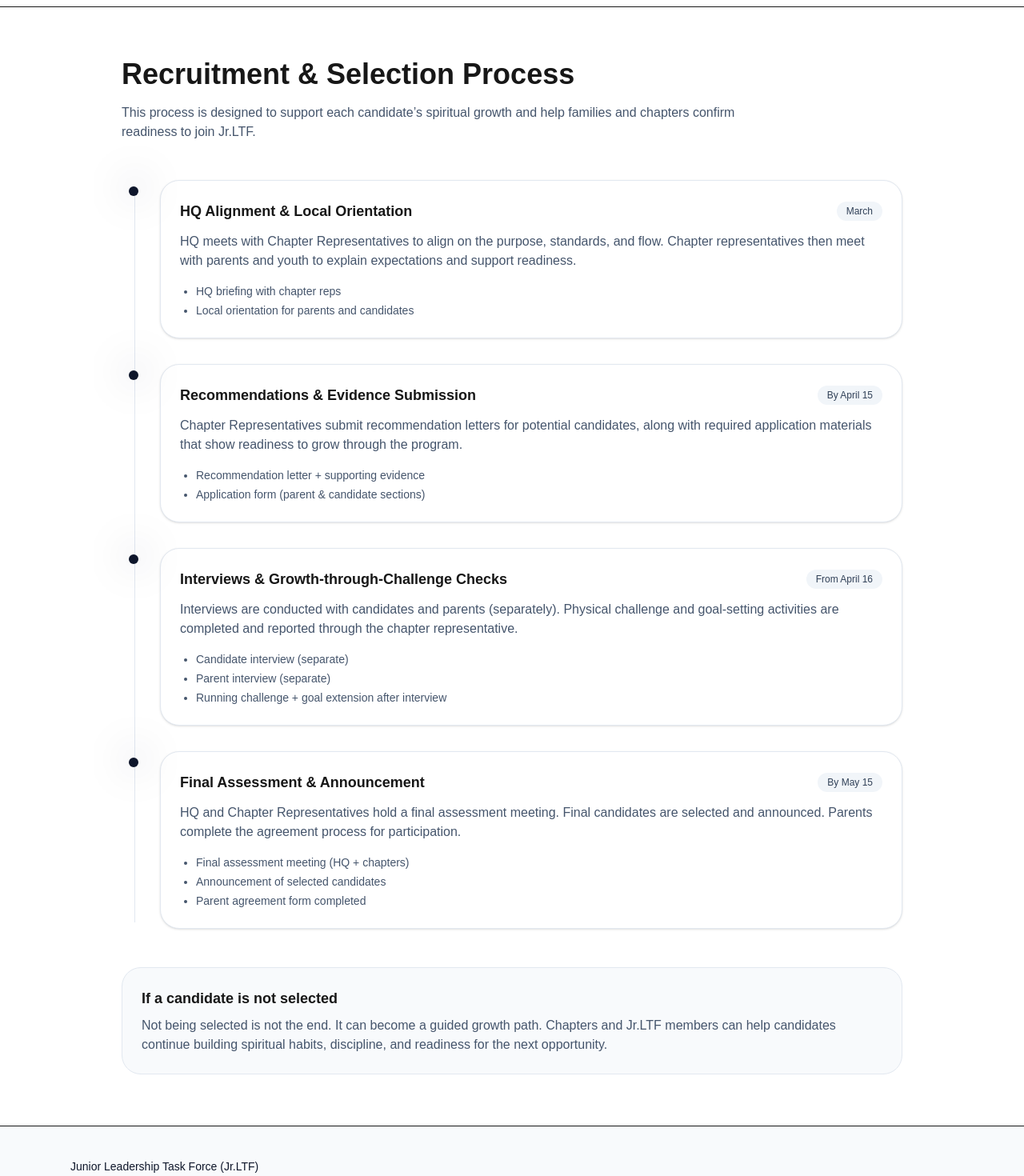
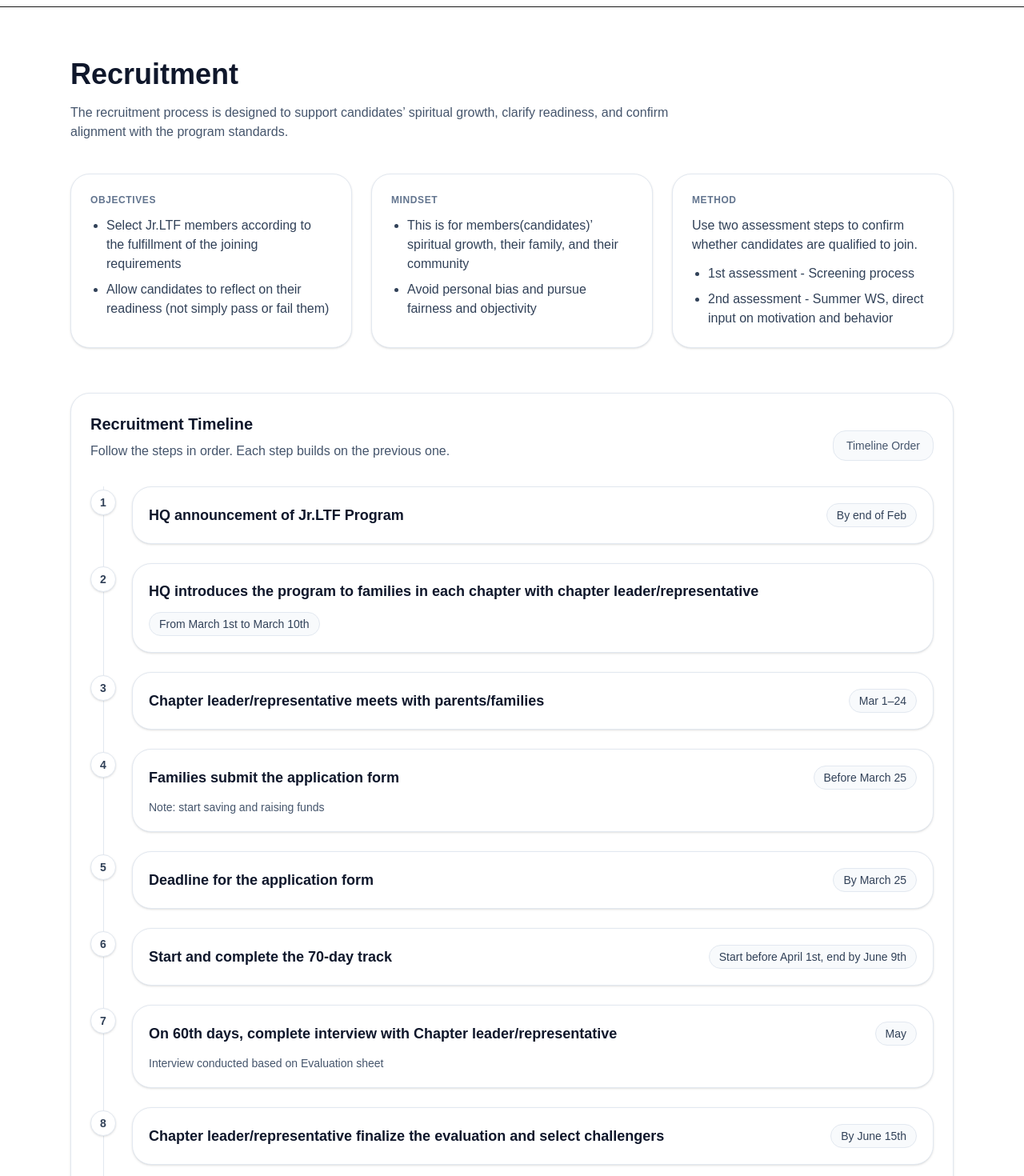
Before and after one commit to nyamkadorj/jrltf-site, a Next.js app: page /recruitment in a window 1280 px wide. Shown: the part 60-1530 px from the top of the page at 80% size. Built offline with nearby package versions, Linux system fonts and the light colour scheme.

Commit message:
“Update”

```diff
--- a/src/app/recruitment/page.tsx
+++ b/src/app/recruitment/page.tsx
@@ -1,74 +1,238 @@
-import FlowSteps from "../../components/FlowSteps";
+// src/app/recruitment/page.tsx
+"use client";
 
-import Timeline, { TimelineItem } from "../../components/Timeline";
-<div className="mt-12">
-  <FlowSteps />
-</div>
+import React from "react";
+import { motion } from "framer-motion";
+
+const EASE = [0.16, 1, 0.3, 1] as const;
+
+const fadeUp = (delay = 0) => ({
+  initial: { opacity: 0, y: 14 },
+  whileInView: { opacity: 1, y: 0 },
+  viewport: { once: true, amount: 0.25 },
+  transition: { duration: 0.7, ease: EASE, delay },
+});
+
+const container = {
+  hidden: {},
+  show: {
+    transition: {
+      staggerChildren: 0.08,
+      delayChildren: 0.05,
+    },
+  },
+};
+
+const item = {
+  hidden: { opacity: 0, y: 16 },
+  show: { opacity: 1, y: 0, transition: { duration: 0.7, ease: EASE } },
+};
+
+type Step = {
+  title: string;
+  date: string;
+  note?: string;
+};
+
+const TIMELINE: Step[] = [
+  { title: "HQ announcement of Jr.LTF Program", date: "By end of Feb" },
+  {
+    title:
+      "HQ introduces the program to families in each chapter with chapter leader/representative",
+    date: "From March 1st to March 10th",
+  },
+  {
+    title: "Chapter leader/representative meets with parents/families",
+    date: "Mar 1–24",
+  },
+  {
+    title: "Families submit the application form",
+    date: "Before March 25",
+    note: "Note: start saving and raising funds",
+  },
+  { title: "Deadline for the application form", date: "By March 25" },
+  {
+    title: "Start and complete the 70-day track",
+    date: "Start before April 1st, end by June 9th",
+  },
+  {
+    title: "On 60th days, complete interview with Chapter leader/representative",
+    date: "May",
+    note: "Interview conducted based on Evaluation sheet",
+  },
+  {
+    title:
+      "Chapter leader/representative finalize the evaluation and select challengers",
+    date: "By June 15th",
+  },
+  {
+    title: "Jr. LTF’s International Challenger’s Course",
+    date: "Tentative date July 27th – Aug 10th",
+  },
+  { title: "Selection of Jr.LTF members", date: "At the end of WS" },
+];
 
 export default function RecruitmentPage() {
-  const items: TimelineItem[] = [
-    {
-      title: "HQ Alignment & Local Orientation",
-      dateLabel: "March",
-      body: "HQ meets with Chapter Representatives to align on the purpose, standards, and flow. Chapter representatives then meet with parents and youth to explain expectations and support readiness.",
-      bullets: [
-        "HQ briefing with chapter reps",
-        "Local orientation for parents and candidates",
-      ],
-    },
-    {
-      title: "Recommendations & Evidence Submission",
-      dateLabel: "By April 15",
-      body: "Chapter Representatives submit recommendation letters for potential candidates, along with required application materials that show readiness to grow through the program.",
-      bullets: [
-        "Recommendation letter + supporting evidence",
-        "Application form (parent & candidate sections)",
-      ],
-    },
-    {
-      title: "Interviews & Growth-through-Challenge Checks",
-      dateLabel: "From April 16",
-      body: "Interviews are conducted with candidates and parents (separately). Physical challenge and goal-setting activities are completed and reported through the chapter representative.",
-      bullets: [
-        "Candidate interview (separate)",
-        "Parent interview (separate)",
-        "Running challenge + goal extension after interview",
-      ],
-    },
-    {
-      title: "Final Assessment & Announcement",
-      dateLabel: "By May 15",
-      body: "HQ and Chapter Representatives hold a final assessment meeting. Final candidates are selected and announced. Parents complete the agreement process for participation.",
-      bullets: [
-        "Final assessment meeting (HQ + chapters)",
-        "Announcement of selected candidates",
-        "Parent agreement form completed",
-      ],
-    },
-  ];
+  return (
+    <div className="bg-white">
+      <div className="mx-auto max-w-6xl px-6 py-16">
+        {/* Header */}
+        <motion.div {...fadeUp(0)} className="max-w-3xl">
+          <h1 className="text-4xl font-bold text-slate-900">Recruitment</h1>
+          <p className="mt-4 text-slate-600">
+            The recruitment process is designed to support candidates’ spiritual
+            growth, clarify readiness, and confirm alignment with the program
+            standards.
+          </p>
+        </motion.div>
 
-  return (
-    <div className="mx-auto max-w-5xl px-6 py-16">
-      <div className="max-w-3xl">
-        <h1 className="text-4xl font-bold">Recruitment & Selection Process</h1>
-        <p className="mt-4 text-slate-600">
-          This process is designed to support each candidate’s spiritual growth
-          and help families and chapters confirm readiness to join Jr.LTF.
-        </p>
-      </div>
+        {/* Top cards */}
+        <div className="mt-10 grid gap-6 lg:grid-cols-3">
+          <InfoCard title="Objectives" delay={0.05}>
+            <ul className="list-disc space-y-2 pl-5 text-slate-700">
+              <li>
+                Select Jr.LTF members according to the fulfillment of the
+                joining requirements
+              </li>
+              <li>
+                Allow candidates to reflect on their readiness (not simply pass
+                or fail them)
+              </li>
+            </ul>
+          </InfoCard>
 
-      <div className="mt-12">
-        <Timeline items={items} />
-      </div>
+          <InfoCard title="Mindset" delay={0.08}>
+            <ul className="list-disc space-y-2 pl-5 text-slate-700">
+              <li>
+                This is for members(candidates)’ spiritual growth, their family,
+                and their community
+              </li>
+              <li>Avoid personal bias and pursue fairness and objectivity</li>
+            </ul>
+          </InfoCard>
 
-      <div className="mt-12 rounded-3xl border border-slate-200 bg-slate-50 p-6">
-        <h2 className="text-lg font-semibold">If a candidate is not selected</h2>
-        <p className="mt-2 text-slate-600">
-          Not being selected is not the end. It can become a guided growth path.
-          Chapters and Jr.LTF members can help candidates continue building
-          spiritual habits, discipline, and readiness for the next opportunity.
-        </p>
+          <InfoCard title="Method" delay={0.11}>
+            <p className="text-slate-700">
+              Use two assessment steps to confirm whether candidates are
+              qualified to join.
+            </p>
+            <ul className="mt-3 list-disc space-y-2 pl-5 text-slate-700">
+              <li>1st assessment - Screening process</li>
+              <li>
+                2nd assessment - Summer WS, direct input on motivation and
+                behavior
+              </li>
+            </ul>
+          </InfoCard>
+        </div>
+
+        {/* Timeline */}
+        <motion.div
+          {...fadeUp(0.14)}
+          className="mt-14 rounded-3xl border border-slate-200 bg-white p-6 shadow-sm"
+        >
+          <div className="flex items-end justify-between gap-4">
+            <div>
+              <h2 className="text-xl font-semibold text-slate-900">
+                Recruitment Timeline
+              </h2>
+              <p className="mt-2 text-slate-600">
+                Follow the steps in order. Each step builds on the previous one.
+              </p>
+            </div>
+
+            <span className="hidden rounded-2xl border border-slate-200 bg-slate-50 px-4 py-2 text-sm text-slate-600 md:inline">
+              Timeline Order
+            </span>
+          </div>
+
+          <div className="mt-8">
+            <VerticalTimeline steps={TIMELINE} />
+          </div>
+        </motion.div>
       </div>
     </div>
   );
 }
+
+/* ---------------- UI Components ---------------- */
+
+function InfoCard({
+  title,
+  delay,
+  children,
+}: {
+  title: string;
+  delay: number;
+  children: React.ReactNode;
+}) {
+  return (
+    <motion.section
+      {...fadeUp(delay)}
+      className="rounded-3xl border border-slate-200 bg-white p-6 shadow-sm"
+    >
+      <p className="text-xs font-semibold uppercase tracking-wider text-slate-500">
+        {title}
+      </p>
+      <div className="mt-3">{children}</div>
+    </motion.section>
+  );
+}
+
+function VerticalTimeline({ steps }: { steps: Step[] }) {
+  return (
+    <motion.ol
+      variants={container}
+      initial="hidden"
+      whileInView="show"
+      viewport={{ once: true, amount: 0.2 }}
+      className="relative space-y-6"
+    >
+      {/* vertical line */}
+      <div className="absolute left-[16px] top-0 h-full w-px bg-slate-200" />
+
+      {steps.map((s, i) => (
+        <motion.li key={`${i}-${s.title}`} variants={item} className="relative">
+          <div className="flex gap-5">
+            {/* step number */}
+            <div className="relative z-10 mt-1 h-8 w-8 shrink-0">
+              <motion.div
+                initial={{ scale: 0.85, opacity: 0.6 }}
+                whileInView={{ scale: 1, opacity: 1 }}
+                viewport={{ once: true, amount: 0.6 }}
+                transition={{ duration: 0.8, ease: EASE }}
+                className="grid h-8 w-8 place-items-center rounded-2xl border border-slate-200 bg-white shadow-sm"
+              >
+                <span className="text-sm font-semibold text-slate-700">
+                  {i + 1}
+                </span>
+              </motion.div>
+            </div>
+
+            {/* content card */}
+            <motion.div
+              initial={{ opacity: 0, y: 10 }}
+              whileInView={{ opacity: 1, y: 0 }}
+              viewport={{ once: true, amount: 0.35 }}
+              transition={{ duration: 0.75, ease: EASE }}
+              className="w-full rounded-3xl border border-slate-200 bg-white p-5 shadow-sm"
+            >
+              <div className="flex flex-wrap items-center justify-between gap-3">
+                <h3 className="text-base font-semibold text-slate-900 md:text-lg">
+                  {s.title}
+                </h3>
+                <span className="rounded-2xl border border-slate-200 bg-slate-50 px-3 py-1 text-sm text-slate-700">
+                  {s.date}
+                </span>
+              </div>
+
+              {s.note ? (
+                <p className="mt-3 text-sm text-slate-600">{s.note}</p>
+              ) : null}
+            </motion.div>
+          </div>
+        </motion.li>
+      ))}
+    </motion.ol>
+  );
+}
```
